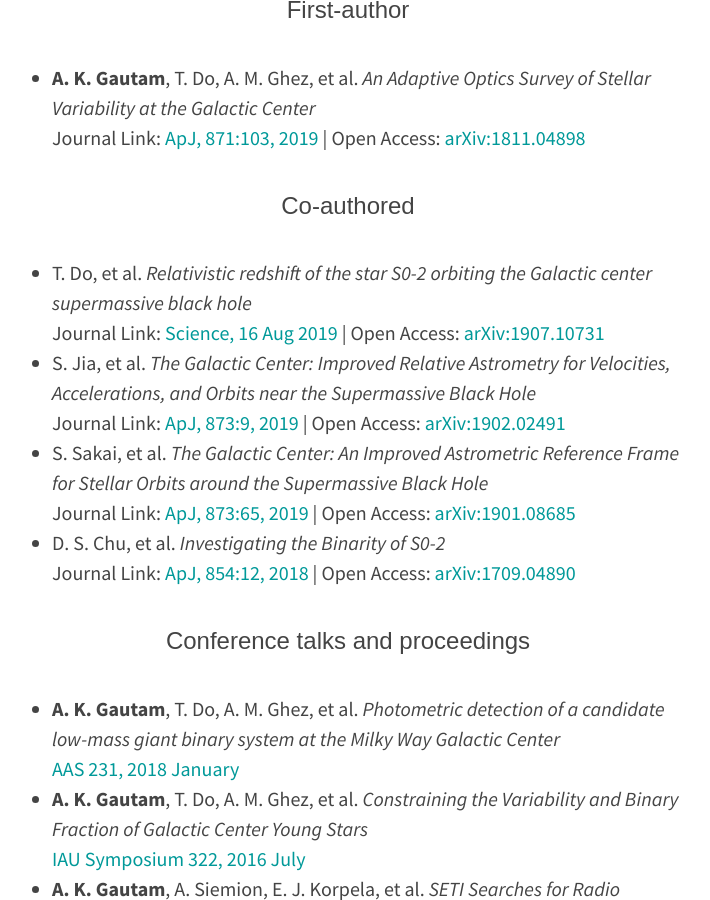
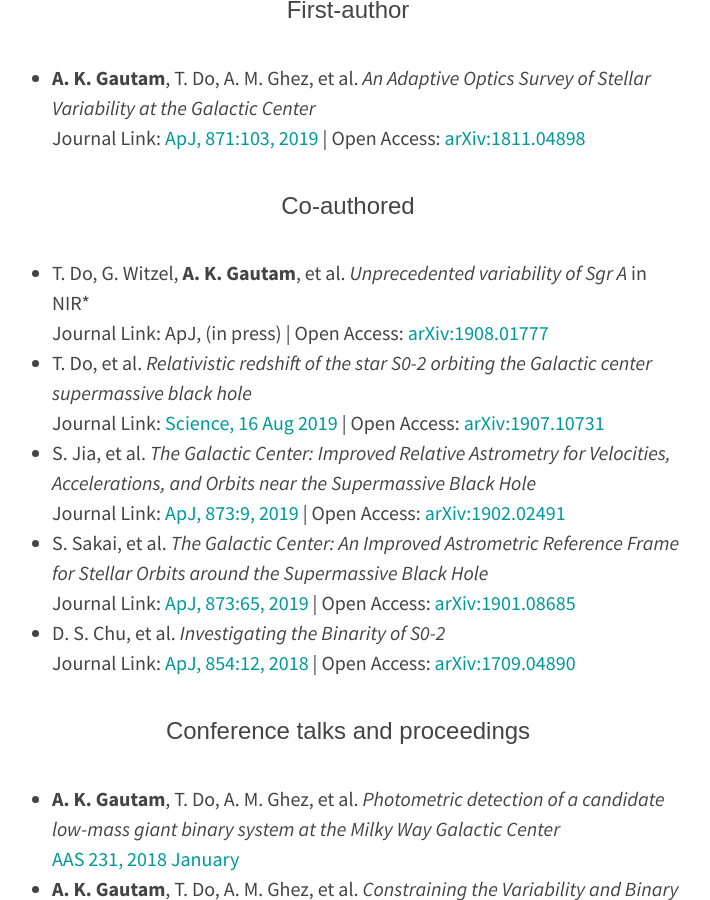
Before and after one commit to abhimat/abhimat.github.io, a Jekyll site: the page built from research/index.md, in a window 1280 px wide and 900 px high, scrolled down 300 px. Shown: the whole window, without its empty margins (292-1002 px from the left). Built offline with Jekyll 4.4.1, drawn with Linux system fonts in a browser that asks for light colours.

Commit message:
Updated research page

```diff
--- a/research/index.md
+++ b/research/index.md
@@ -12,6 +12,7 @@ title: Research
 
 
 ### Co-authored
+* T. Do, G. Witzel, **A. K. Gautam**, et al. *Unprecedented variability of Sgr A* in NIR*<br>Journal Link: ApJ, (in press) \| Open Access: [arXiv:1908.01777](https://arxiv.org/abs/1908.01777)
 * T. Do, et al. *Relativistic redshift of the star S0-2 orbiting the Galactic center supermassive black hole*<br>Journal Link: [Science, 16 Aug 2019](https://science.sciencemag.org/cgi/doi/10.1126/science.aav8137) \| Open Access: [arXiv:1907.10731](https://arxiv.org/abs/1907.10731)
 * S. Jia, et al. *The Galactic Center: Improved Relative Astrometry for Velocities, Accelerations, and Orbits near the Supermassive Black Hole*<br>Journal Link: [ApJ, 873:9, 2019](https://doi.org/10.3847/1538-4357/ab01de) \| Open Access: [arXiv:1902.02491](https://arxiv.org/abs/1902.02491)
 * S. Sakai, et al. *The Galactic Center: An Improved Astrometric Reference Frame for Stellar Orbits around the Supermassive Black Hole*<br>Journal Link: [ApJ, 873:65, 2019](https://doi.org/10.3847/1538-4357/ab0361) \| Open Access: [arXiv:1901.08685](https://arxiv.org/abs/1901.08685)
```
